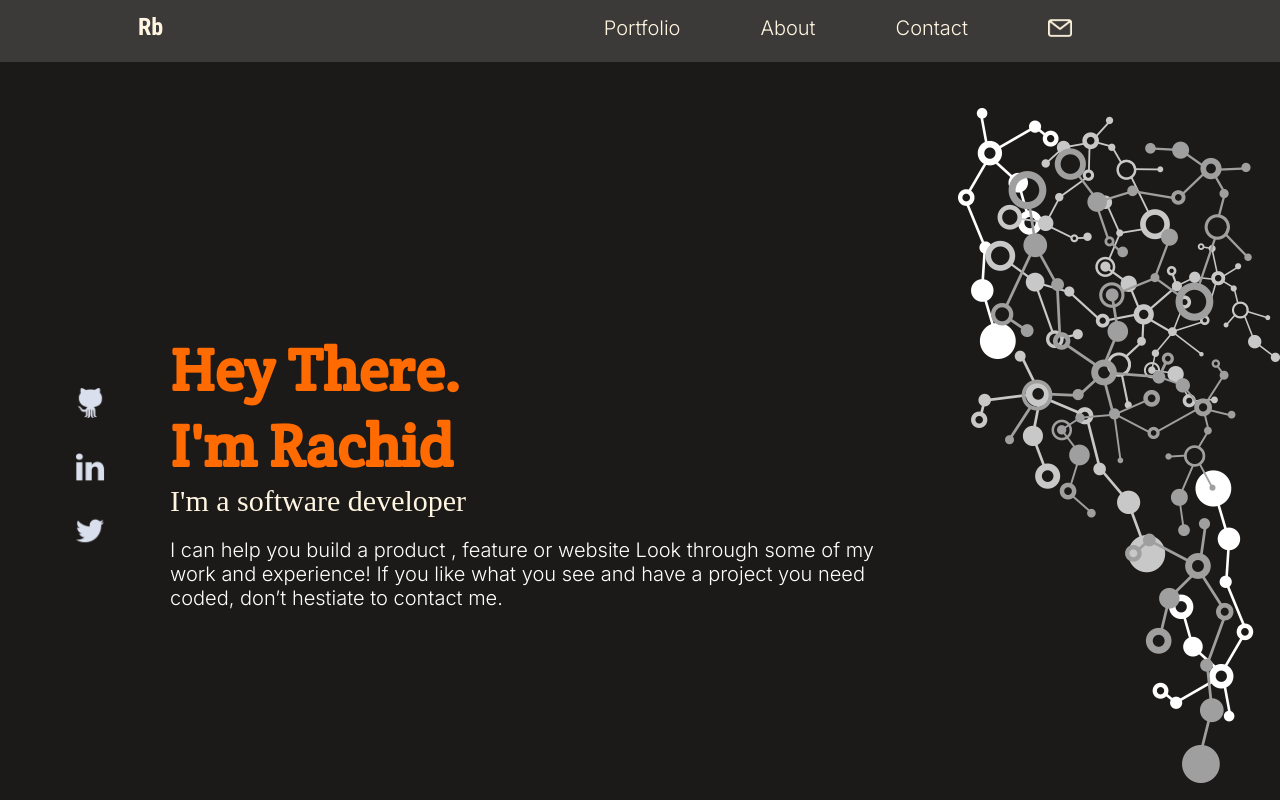
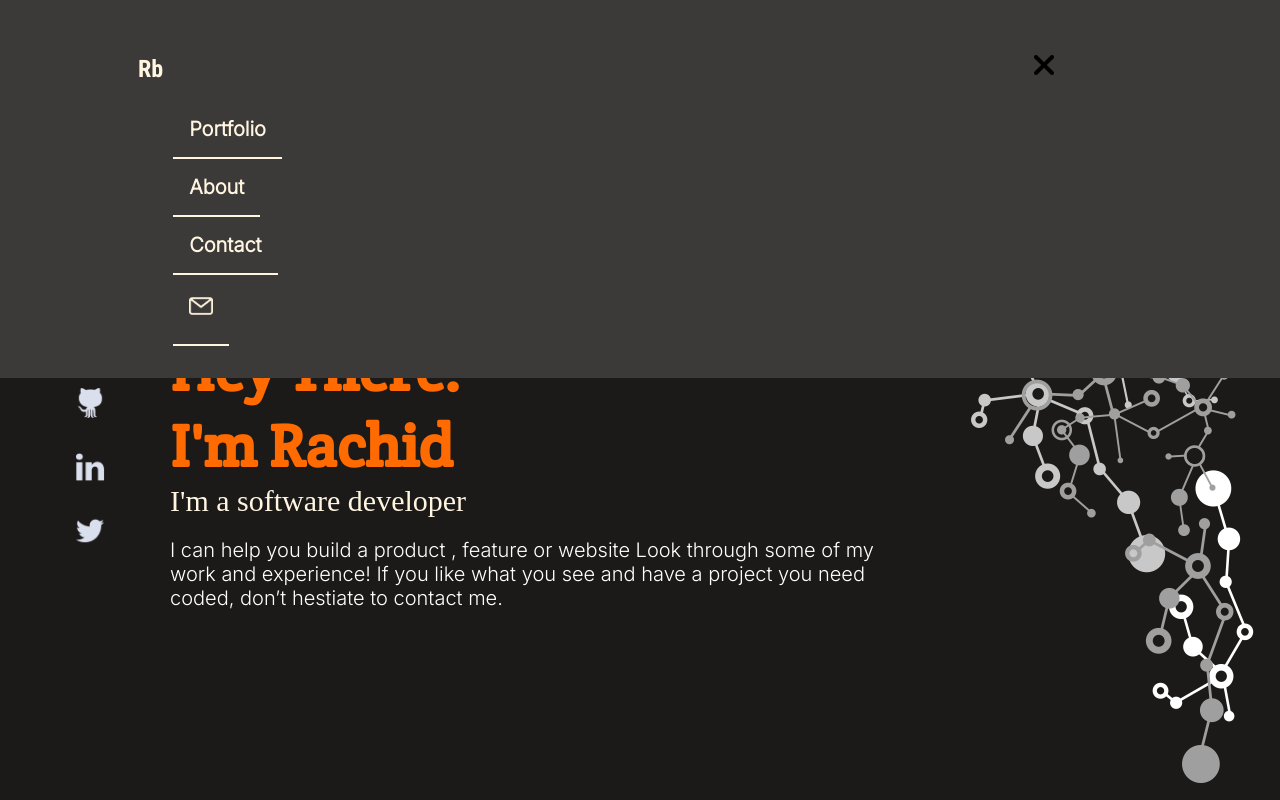
Before and after one commit to benwmx/Portfolio, a website: page index.html in a window 1280 px wide. Shown: the top 800 px of the page. Drawn offline with Linux system fonts and the light colour scheme.

Commit message:
Add mobile-menu class

```diff
--- a/index.html
+++ b/index.html
@@ -18,6 +18,7 @@
     <link rel="preconnect" href="https://fonts.googleapis.com">
     <link rel="preconnect" href="https://fonts.gstatic.com" crossorigin>
     <link href="https://fonts.googleapis.com/css2?family=Inter:wght@300&display=swap" rel="stylesheet">
+    <script src="https://kit.fontawesome.com/4f02d055e5.js" crossorigin="anonymous" ></script>
     <link rel="stylesheet" href="style.css">
     <title>Rachid Boudaoudi</title>
 </head>
@@ -26,7 +27,10 @@
     <header>
         <nav class="navbar">
             <p class="nav-item logo">Rb</p>
-            <ul>
+            <ul class="mobile-menu">
+                <li class="closing-btn">
+                    <i class="fas fa-times"></i>
+                </li>
                 <li>
                     <a class="desktop-nav-item" href="#portfolio">
                         <p>Portfolio</p>
--- a/style.css
+++ b/style.css
@@ -39,8 +39,29 @@ nav img.menu-icon {
   margin-right: 10px;
 }
 
+.mobile-menu {
+  width: 100%;
+  height: auto;
+  display: flex;
+  flex-flow: column;
+  justify-content: flex-start;
+  font-size: 2rem;
+  font-weight: bold;
+  align-items: baseline;
+}
+
 nav ul li {
   display: none;
+}
+
+.mobile-menu li {
+  padding: 16px;
+  border-bottom: 2px solid var(--secondary-color);
+}
+
+.mobile-menu .closing-btn {
+  border: none;
+  align-self: flex-end;
 }
 
 .logo {
```
